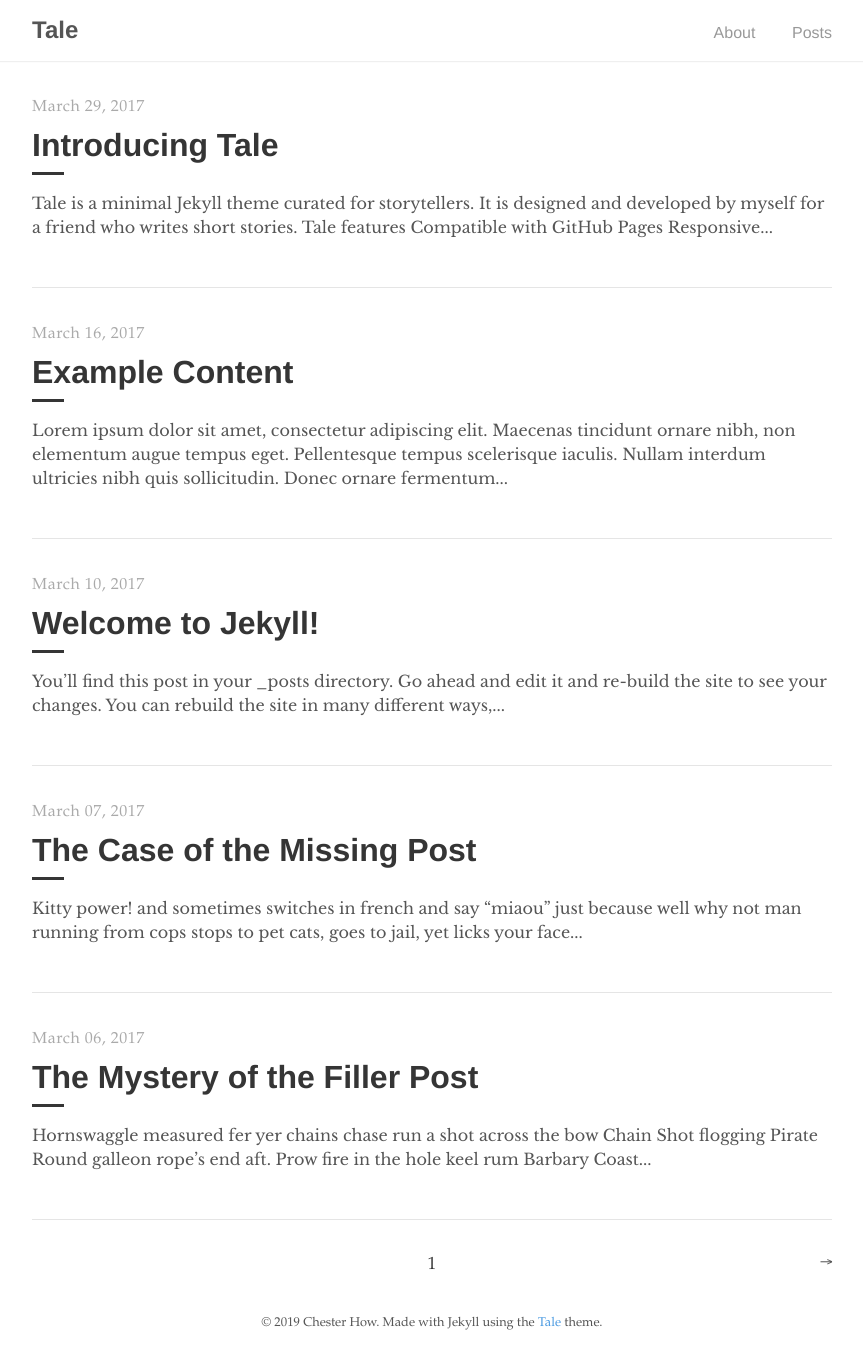
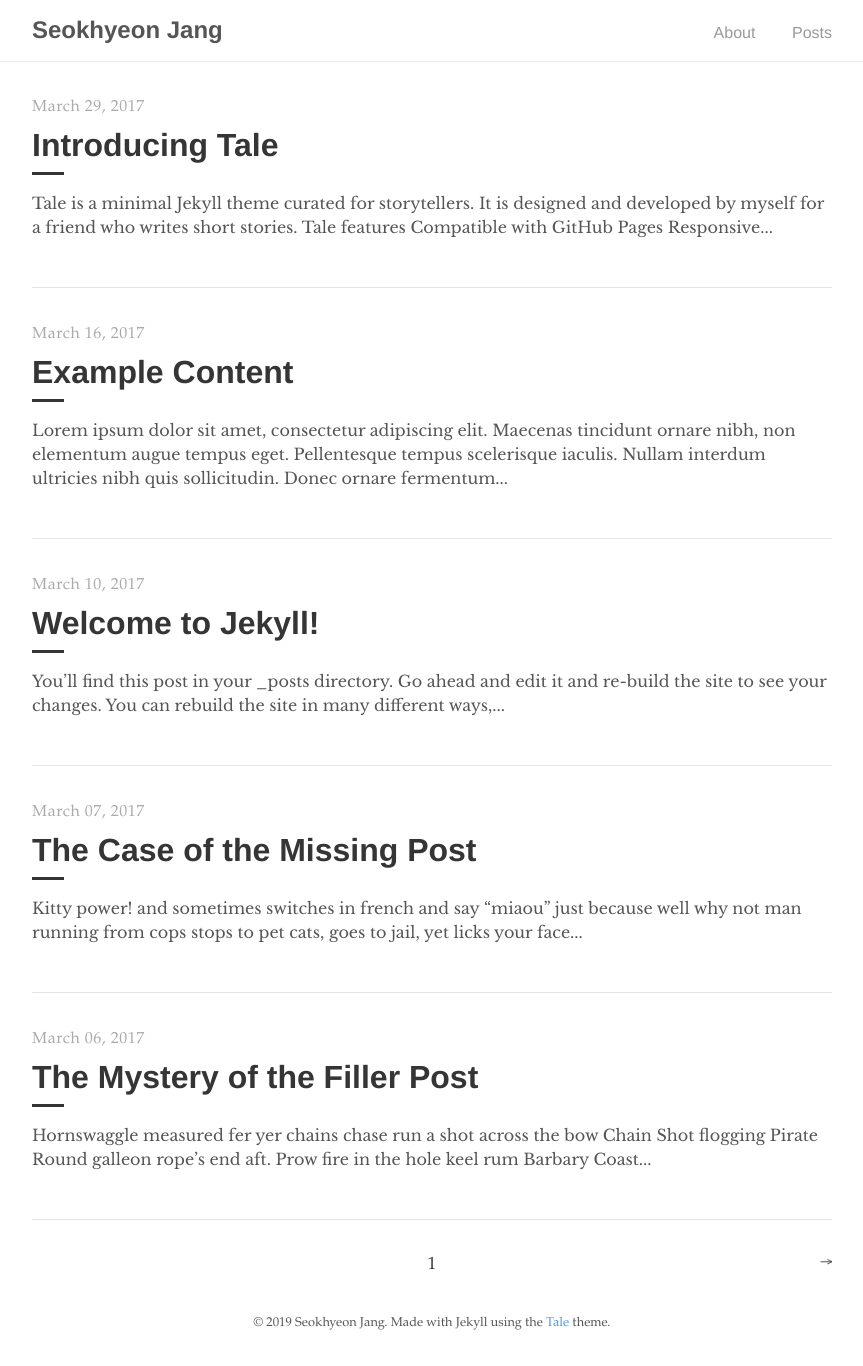
Before and after one commit to boys-be-ambitious/boys-be-ambitious.github.io, a Jekyll site: the page built from index.html, in a window 1280 px wide. Shown: the whole page, without its empty margins (208-1071 px from the left). Built offline with Jekyll 4.4.1, drawn with Linux system fonts in a browser that asks for light colours; the list of posts is cut into pages by our own code.

```diff
--- a/_config.yml
+++ b/_config.yml
@@ -1,17 +1,21 @@
 # Site settings
-title:          Tale
+title:          Seokhyeon Jang
 description:    "Minimal Jekyll theme for storytellers"
-# baseurl:        "/tale"
-url:            "https://chesterhow.github.io"
+baseurl:        ""
+url:            "https://boys-be-ambitious.github.io"
 
 # Google Analytics
 google_analytics: UA—XXXXXXXX-X
 
 # Author
 author:
-  name:         Chester How
-  url:          https://chester.how
-  email:        chesterhow@gmail.com
+  name:         Seokhyeon Jang
+  url:          https://boys-be-ambitious.github.io
+  email:        seokhyeonjang89@gmail.com
+  github:       boys-be-ambitious
+  linkedin:     https://www.linkedin.com/in/seokhyeonjang/
+  instagram:    jangseokhyeon_
+
 
 # Build settings
 markdown:       kramdown
```
